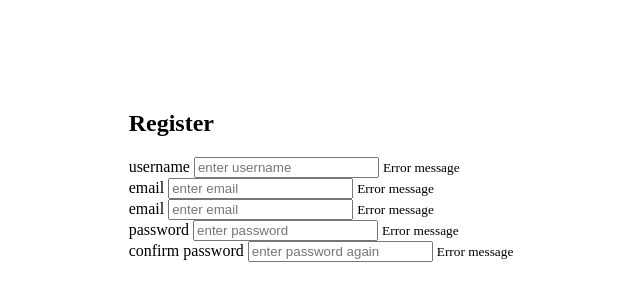
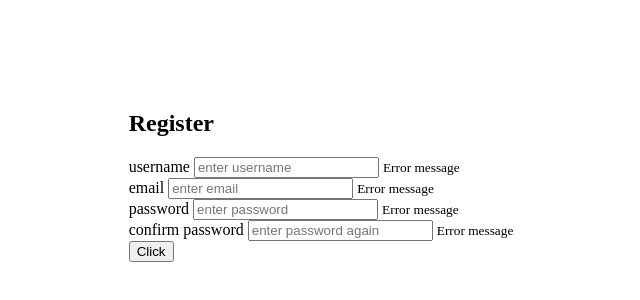
Before and after one commit to Murci2022/FormValidation, a plain HTML site: page index.html in a window 1280 px wide. Shown: the part 232-532 px from the top of the page, without its empty margins (319-959 px from the left). Drawn offline with Linux system fonts and the light colour scheme.

Commit message:
add button

```diff
--- a/index.html
+++ b/index.html
@@ -26,11 +26,6 @@
                 <small>Error message</small>
             </div>
             <div class="form-control">
-                <label for="email">email</label>
-                <input type="text" id="email" placeholder="enter email">
-                <small>Error message</small>
-            </div>
-            <div class="form-control">
                 <label for="password">password</label>
                 <input type="password" id="password" placeholder="enter password">
                 <small>Error message</small>
@@ -40,7 +35,7 @@
                 <input type="password2" id="password2" placeholder="enter password again">
                 <small>Error message</small>
             </div>
-
+            <button type="submit">Click</button>
 
         </form>
     </div>
```
